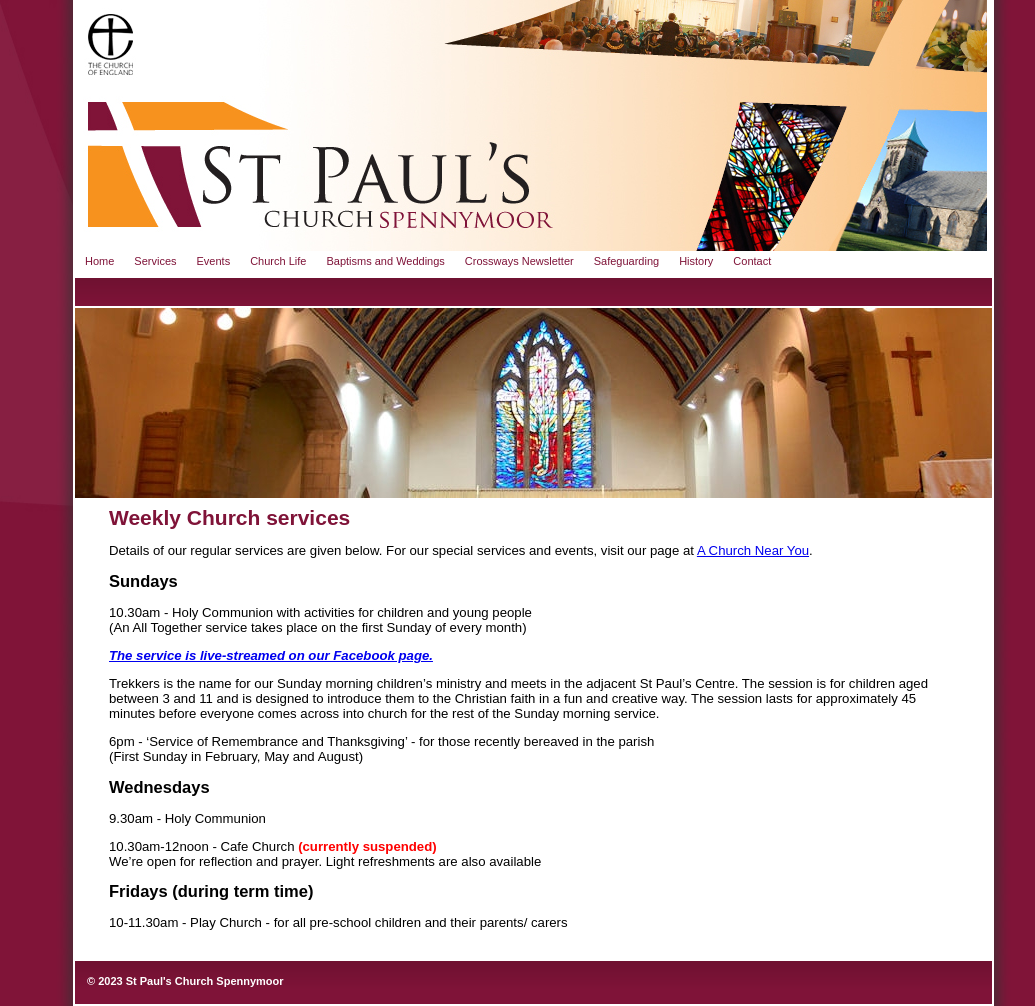
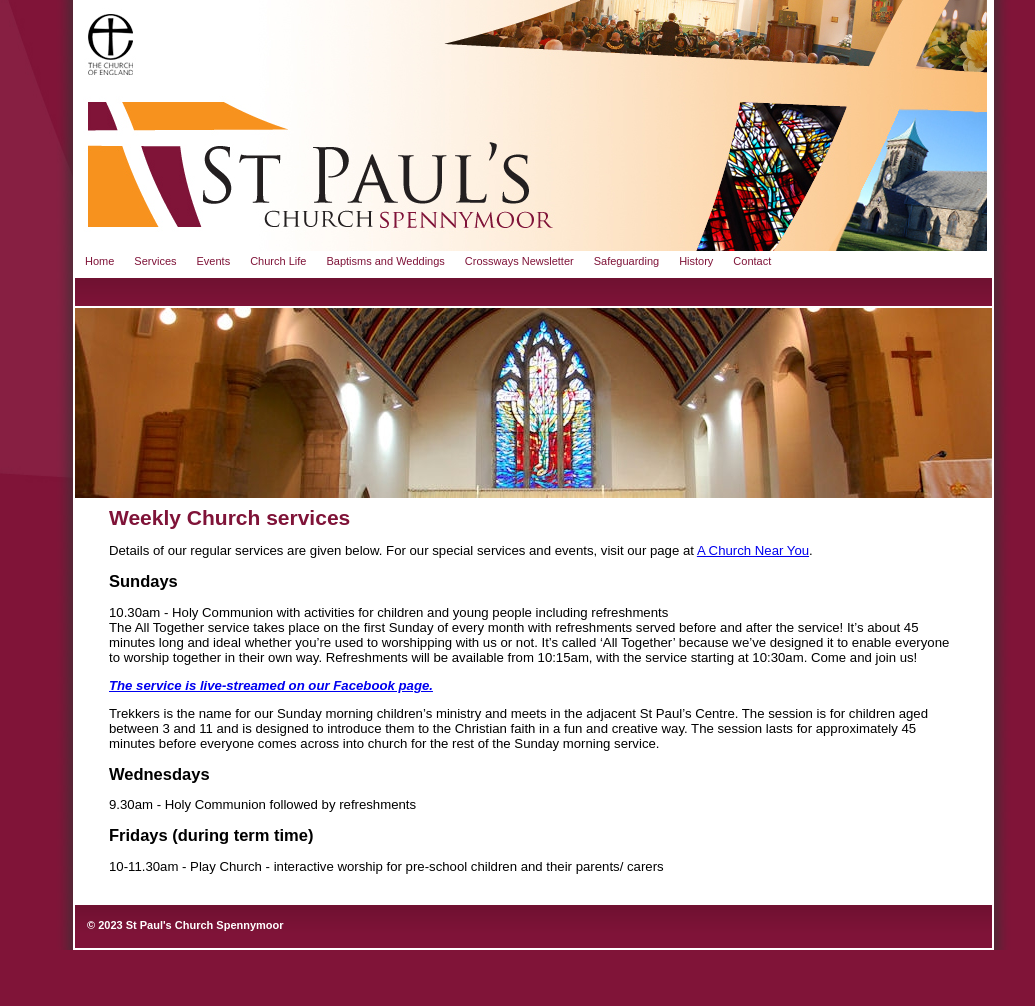
Before and after one commit to stpaulsspennymoor/stpaulsspennymoor.github.io, a Jekyll site: the page built from services.md, in a window 1280 px wide. Shown: the whole page, without its empty margins (119-1154 px from the left). Built offline with Jekyll 4.4.1, drawn with Linux system fonts in a browser that asks for light colours; after the commit the page ends 950 px from its top, so only the background shows below that.

Commit message:
Update services.md

```diff
--- a/services.md
+++ b/services.md
@@ -8,23 +8,17 @@
 
 ## Sundays
 
-10.30am - Holy Communion with activities for children and young people\\
-(An All Together service takes place on the first Sunday of every month)
+10.30am - Holy Communion with activities for children and young people including refreshments\\
+The All Together service takes place on the first Sunday of every month with refreshments served before and after the service! It's about 45 minutes long and ideal whether you're used to worshipping with us or not. It's called 'All Together' because we've designed it to enable everyone to worship together in their own way. Refreshments will be available from 10:15am, with the service starting at 10:30am. Come and join us!
 
 [_**The service is live-streamed on our Facebook page.**_](https://www.facebook.com/stpaulsspennymoor){:target="_blank"}
 
 Trekkers is the name for our Sunday morning children's ministry and meets in the adjacent St Paul's Centre. The session is for children aged between 3 and 11 and is designed to introduce them to the Christian faith in a fun and creative way. The session lasts for approximately 45 minutes before everyone comes across into church for the rest of the Sunday morning service.
 
-6pm - 'Service of Remembrance and Thanksgiving' - for those recently bereaved in the parish\\
-(First Sunday in February, May and August)
-
 ## Wednesdays
 
-9.30am - Holy Communion
-
-10.30am-12noon - Cafe Church <span style="color: rgb(255, 0, 0);">**(currently suspended)**</span>\\
-We’re open for reflection and prayer. Light refreshments are also available
+9.30am - Holy Communion followed by refreshments
 
 ## Fridays (during term time)
 
-10-11.30am - Play Church - for all pre-school children and their parents/ carers
+10-11.30am - Play Church - interactive worship for pre-school children and their parents/ carers
```
